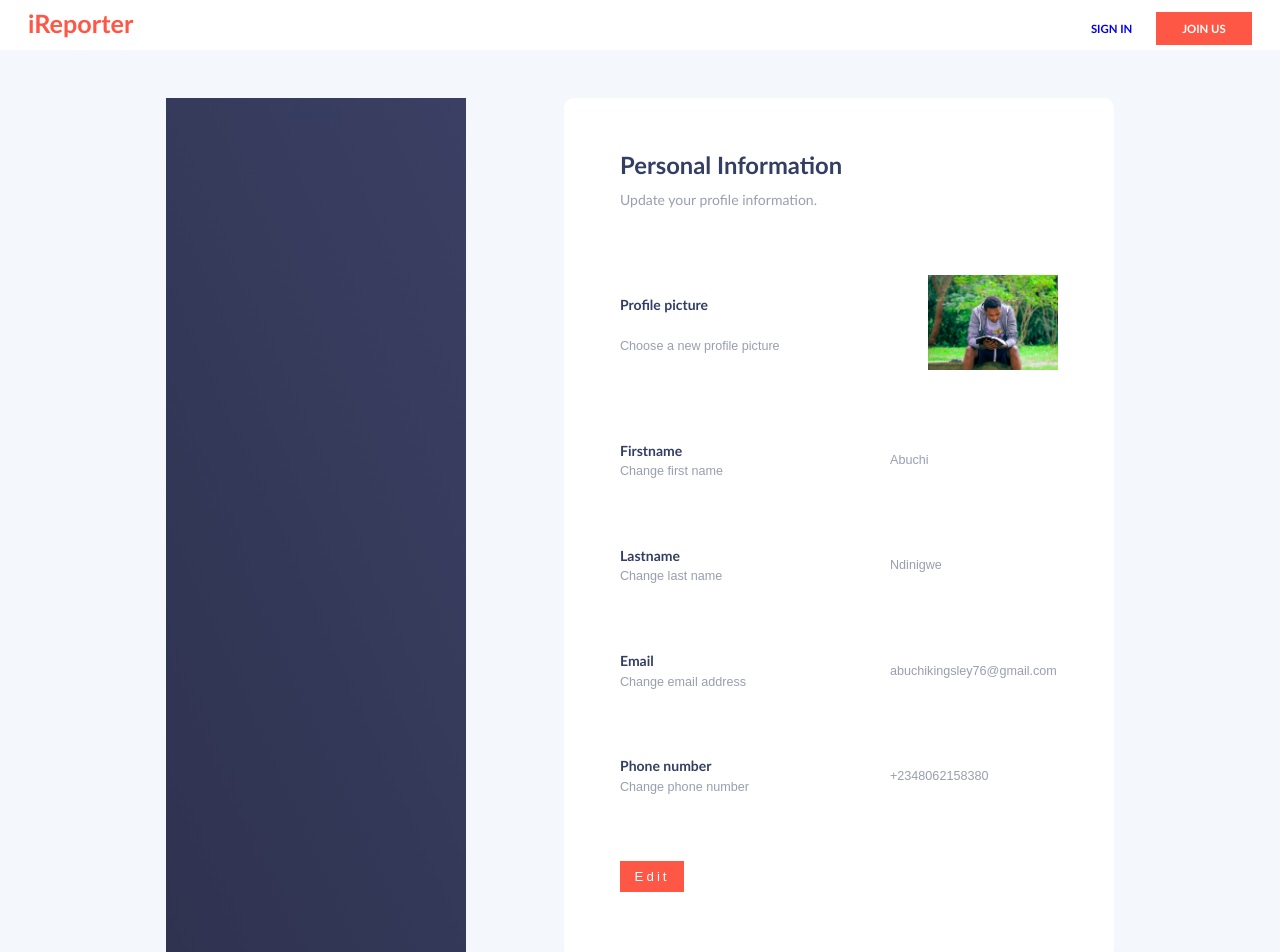
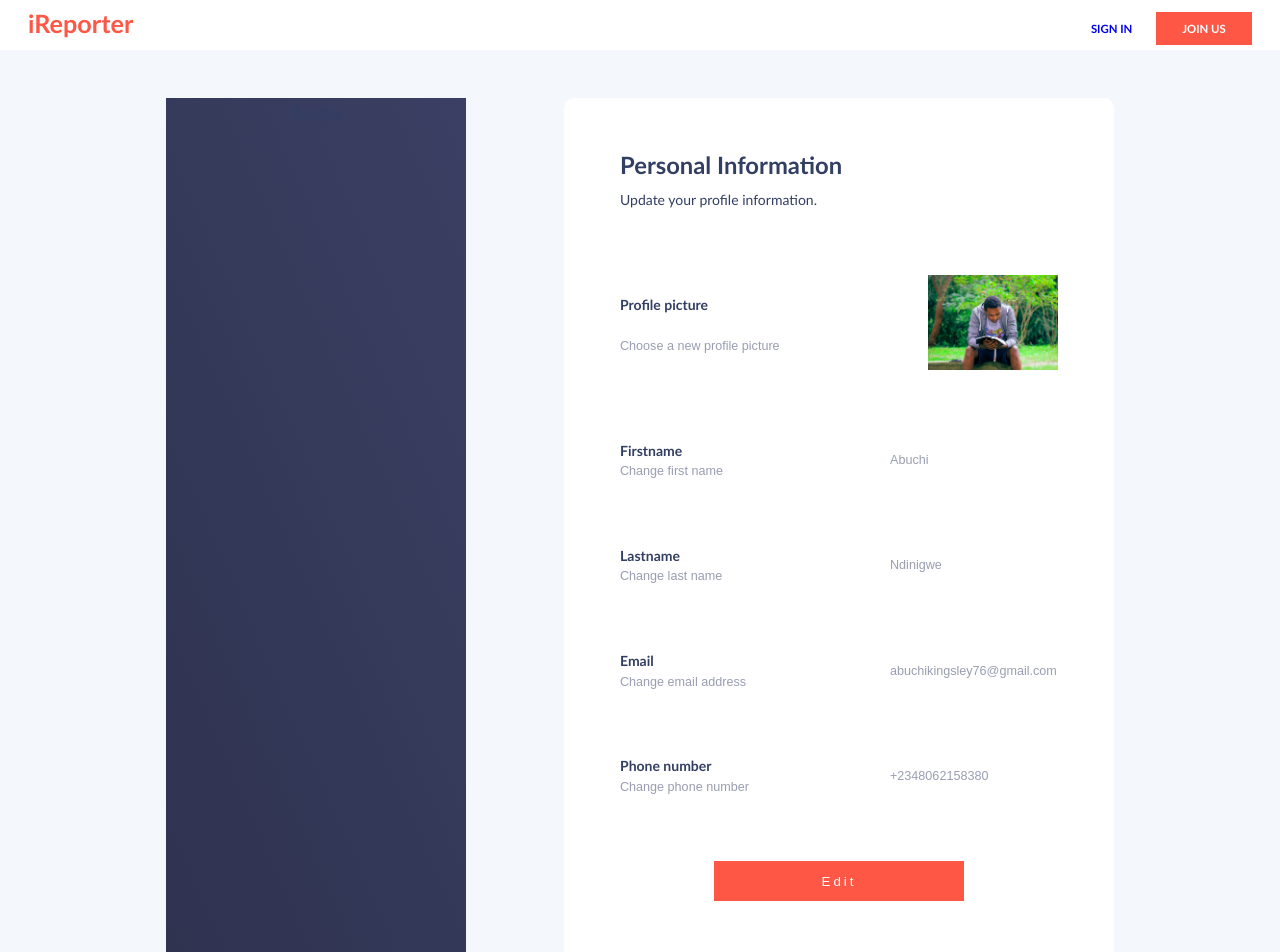
Before and after one commit to AbuchiKings/ireporter-react, a React (Create React App) app: page /profile/details in a window 1280 px wide. Shown: the top 952 px of the page. Built offline with nearby package versions, Linux system fonts and the light colour scheme; no server answers.

Commit message:
Moved profile details to separate component

```diff
--- a/src/App.css
+++ b/src/App.css
@@ -114,6 +114,14 @@ a:hover {
 .btn-primary:hover {
   background-color: transparent;
 }
+.btn-primary:focus {
+  border: 2px solid var(--orange);
+  outline: none;
+}
+.btn-primary:active {
+  background: var(--orange);
+  outline: none;
+}
 
 /*Title*/
 
@@ -1301,6 +1309,9 @@ div.input-grp {
 .login-btn:hover, .signup-btn:hover {
   color: var(--mainBlack);
 }
+.login-btn:active, .signup-btn:active {
+  color: var(--mainWhite);
+}
 
 /****** Dashboard*******/
 
@@ -1349,7 +1360,7 @@ div.div-middle>div.main-content .profile-header-div h1 {
   font-size: 1.7em;
 }
 
-div.main-content>div.profile-details-div {
+form.form-content>div.profile-details-div {
   display: flex;
   flex-direction: column;
   justify-content: space-between;
@@ -1357,7 +1368,7 @@ div.main-content>div.profile-details-div {
   margin-top: 4rem;
 }
 
-div.main-content>div.profile-details-div>div {
+form.form-content>div.profile-details-div>div {
   display: flex;
   flex-direction: row;
   justify-content: space-between;
@@ -1366,7 +1377,7 @@ div.main-content>div.profile-details-div>div {
   width: 100%;
 }
 
-div.main-content>div.profile-details-div>div+div {
+form.form-content>div.profile-details-div>div+div {
   margin-top: 4rem;
 }
 
@@ -1376,32 +1387,35 @@ div.profile-details-div>div label {
   font-weight: bold;
 }
 
-div.main-content .extra {
+form.form-content .extra {
   color: var(--darkGray);
-
-}
-
-div.main-content>div.profile-details-div .label-button {
+}
+
+form.form-content>div.profile-details-div .label-button {
   background: transparent;
   border: none;
   font-size: 0.9rem;
 }
-div.main-content>div.profile-details-div>div>div{
+
+form.form-content>div.profile-details-div>div>div {
   max-width: 170px;
   flex: 1 1 100px;
 }
-div.main-content>div.profile-details-div>div>div+div{
+
+form.form-content>div.profile-details-div>div>div+div {
   max-width: 170px;
 }
-div.main-content>div.profile-details-div .dp-div {
+
+form.form-content>div.profile-details-div .dp-div {
   max-width: 130px;
   flex: 1 1 100px;
 }
 
-div.main-content>div.profile-details-div .dp-div img {
-  width: 100%;
-}
-div.main-content>div.profile-details-div>div>div+div input{
+form.form-content>div.profile-details-div .dp-div img {
+  width: 100%;
+}
+
+form.form-content>div.profile-details-div>div>div+div input {
   height: 3em;
   width: 100%;
   padding: 2px 2px;
@@ -1414,12 +1428,38 @@ div.main-content>div.profile-details-div>div>div+div input{
   pointer-events: none;
 }
 
-div.main-content>div.profile-details-div>div>div+div input:hover {
+form.form-content>div.profile-details-div>div>div+div input:hover {
   cursor: default;
 }
 
-div.main-content>div.profile-details-div>div>div+div input:focus {
+form.form-content>div.profile-details-div>div>div+div input:focus {
   outline: none;
+}
+
+form.form-content>div.profile-details-div>div.btn-top-div {
+  display: block;
+}
+
+form.form-content>div.profile-details-div>div.btn-top-div>div.btn-div {
+  width: 100%;
+  display: block;
+  text-align: center;
+  max-width: 100%;
+}
+
+form.form-content>div.profile-details-div>div.btn-top-div>div.btn-div button {
+  min-width: 250px;
+  padding: 5px;
+  max-width: 70%;
+  margin: auto;
+  color: white;
+  height: 3em;
+}
+form.form-content>div.profile-details-div>div.btn-top-div>div.btn-div button:hover {
+  color: var(--mainBlack);
+}
+form.form-content>div.profile-details-div>div.btn-top-div>div.btn-div button:active {
+  color: var(--mainWhite);
 }
 
 /****** End of Dashboard*******/
--- /dev/null
+++ b/src/components/ProfileDetails.js
@@ -0,0 +1,71 @@
+import React from 'react'
+import boyImg from '../images/boy-with-book.jpg'
+
+export default function ProfileDetails() {
+    return (
+        <form action="" className="form-content" noValidate>
+            <div className="profile-details-div">
+                <div>
+                    <div className="details-label">
+                        <h6>Profile picture</h6>
+                        <button className="extra label-button"> Choose a new profile picture</button>
+                    </div>
+
+                    <div className="details dp-div">
+                        <img src={boyImg} alt="" />
+                    </div>
+                </div>
+                <div>
+                    <div className="details-label">
+                        <label htmlFor="firstname">Firstname</label>
+                        <button className="extra label-button">Change first name</button>
+
+                    </div>
+
+                    <div className="details">
+                        <input type="text" name="firstname" value="Abuchi" className="profile-input" />
+                    </div>
+                </div>
+                <div>
+                    <div className="details-label">
+                        <label htmlFor="lastname">Lastname</label>
+                        <button className="extra label-button">Change last name</button>
+
+                    </div>
+
+                    <div className="details">
+                        <input type="text" name="lastname" id="lastname" value="Ndinigwe" />
+                    </div>
+                </div>
+                <div>
+                    <div className="details-label">
+                        <label htmlFor="email">Email</label>
+                        <button className="extra label-button">Change email address</button>
+
+                    </div>
+
+                    <div className="details">
+                        <input type="email"
+                            aria-label="email" name="email" id="email" value="abuchikingsley76@gmail.com"
+                        />
+                    </div>
+                </div>
+                <div>
+                    <div className="details-label">
+                        <label htmlFor="phone-number">Phone number</label>
+                        <button className="extra label-button"> Change phone number</button>
+                    </div>
+
+                    <div className="details">
+                        <input type="text" aria-label="phone-number" name="phone_number" id="phone-number" value="+2348062158380" />
+                    </div>
+                </div>
+                <div className="btn-top-div">
+                    <div className="details btn-div">
+                        <button type="submit" className="btn btn-primary profile-edit-btn">Edit</button>
+                    </div>
+                </div>
+            </div>
+        </form>
+    )
+}
--- a/src/pages/Profile.js
+++ b/src/pages/Profile.js
@@ -1,8 +1,10 @@
 import React from 'react';
-import boyImg from '../images/boy-with-book.jpg'
+import ProfileDetails from '../components/ProfileDetails';
+import { Switch, Route, Redirect } from 'react-router-dom';
 
 
-export default function Profile() {
+
+export default function Profile({ location, user, history }) {
     return (
         <main className="profile-main">
             <div className="div-middle">
@@ -10,77 +12,27 @@ export default function Profile() {
                     <h2>Aside</h2>
                 </div>
                 <div className="main-content" >
+
                     <div className="profile-header-div">
                         <h1>Personal Information</h1>
                         <p className="extra">Update your profile information.</p>
                     </div>
+                    <Switch>
+                        <Route exact path="/profile/details" render={() => (
+                            <ProfileDetails />
+                        )} />
+                        <Redirect from="/profile" to="/profile/details" />
+                    </Switch>
+                </div>
 
-                    <div className="profile-details-div">
-                        <div>
-                            <div className="details-label">
-                                <h6>Profile picture</h6>
-                                <button className="extra label-button"> Choose a new profile picture</button>
-                            </div>
-
-                            <div className="details dp-div">
-                                <img src={boyImg} alt="" />
-                            </div>
-                        </div>
-                        <div>
-                            <div className="details-label">
-                                <label htmlFor="firstname">Firstname</label>
-                                <button className="extra label-button">Change first name</button>
-
-                            </div>
-
-                            <div className="details">
-                                <input type="text" name="firstname" id="" value="Abuchi" className="profile-input"/>
-                            </div>
-                        </div>
-                        <div>
-                            <div className="details-label">
-                                <label htmlFor="lastname">Lastname</label>
-                                <button className="extra label-button">Change last name</button>
-
-                            </div>
-
-                            <div className="details">
-                                <input type="text" name="lastname" id="" value="Ndinigwe"/>
-                            </div>
-                        </div>
-                        <div>
-                            <div className="details-label">
-                                <label htmlFor="email">Email</label>
-                                <button className="extra label-button">Change email address</button>
-
-                            </div>
-
-                            <div className="details">
-                                <input type="email"
-                                    aria-label="email" name="email" id="email" value="abuchikingsley76@gmail.com"
-                                />
-                            </div>
-                        </div>
-                        <div>
-                            <div className="details-label">
-                                <label htmlFor="phone-number">Phone number</label>
-                                <button className="extra label-button"> Change phone number</button>
-                            </div>
-
-                            <div className="details">
-                                <input type="text" aria-label="phone-number" name="phone_number" id="phone-number" value="+2348062158380" />
-                            </div>
-                        </div>
-                        <div>
-
-                            <div className="details">
-                            <button type="submit" className="btn btn-primary">Edit</button>
-                            </div>
-                        </div>
-                    </div>
-
-                </div>
             </div>
         </main>
     )
 }
+
+
+const mapStateToProps = (state) => {
+    return {
+        user: state.user
+    };
+}
```
